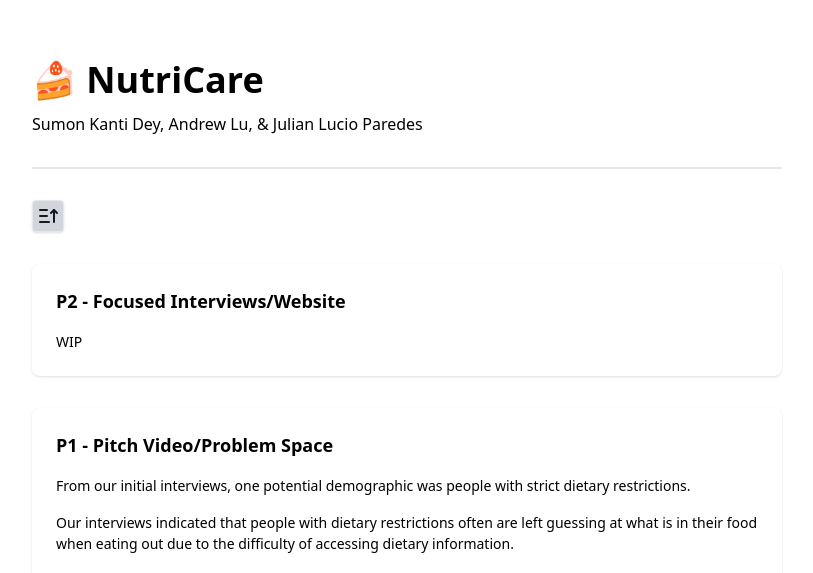
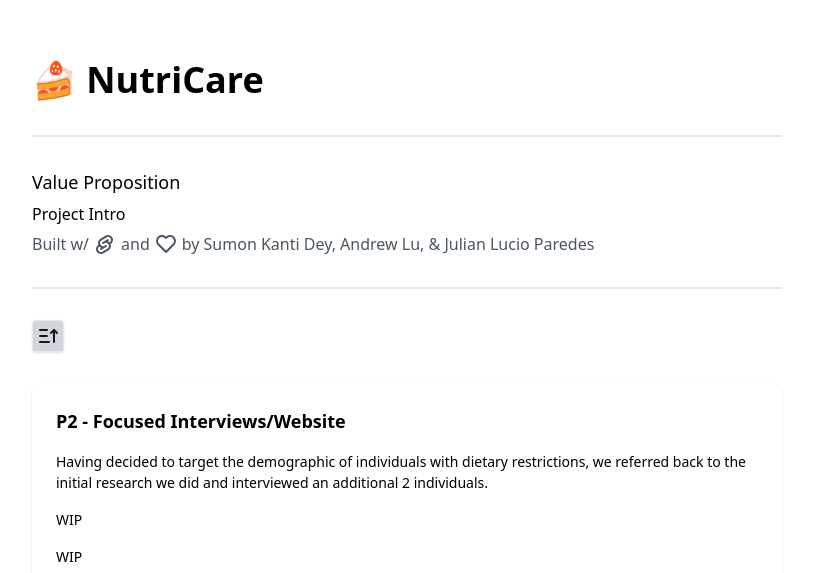
Before and after one commit to andrewtlu/hci-logs, a Svelte app: page / in a window 1280 px wide. Shown: the top 573 px of the page, without its empty margins (233-1046 px from the left). Built offline with nearby package versions, Linux system fonts and the light colour scheme.

Commit message:
Add P2 initial, info box

```diff
--- a/src/App.svelte
+++ b/src/App.svelte
@@ -1,5 +1,6 @@
 <script>
   import ControlGroup from "./components/ControlGroup.svelte";
+  import Info from "./components/Info.svelte";
   import P1 from "./components/P1.svelte";
   import P2 from "./components/P2.svelte";
   import { sort } from "./stores/sort.svelte";
@@ -24,7 +25,8 @@
     <!-- title -->
     <div class="flex flex-col gap-2">
       <h1 class="text-4xl font-bold pb-1 mt-15">🍰 NutriCare</h1>
-      <h2>Sumon Kanti Dey, Andrew Lu, & Julian Lucio Paredes</h2>
+      <div class="divider"></div>
+      <Info />
       <div class="divider"></div>
       <ControlGroup />
     </div>
--- /dev/null
+++ b/src/components/Info.svelte
@@ -0,0 +1,16 @@
+<script>
+  import { IconBrandSvelte, IconHeart } from "@tabler/icons-svelte";
+</script>
+
+<!-- @component
+Team info card
+ -->
+<div class="flex flex-col gap-1.5">
+  <p class="pbody text-lg">Value Proposition</p>
+  <p class="pbody">Project Intro</p>
+  <p class="pbody text-md text-gray-600 items-center flex gap-1">
+    Built w/ <IconBrandSvelte class="inline-block" /> and <IconHeart
+      class="inline-block"
+    /> by Sumon Kanti Dey, Andrew Lu, & Julian Lucio Paredes
+  </p>
+</div>
--- a/src/components/P2.svelte
+++ b/src/components/P2.svelte
@@ -5,6 +5,12 @@ P2 component
   <div class="pcard-content">
     <h1 class="pheader">P2 - Focused Interviews/Website</h1>
     <div class="pcard-body">
+      <p class="pbody">
+        Having decided to target the demographic of individuals with dietary
+        restrictions, we referred back to the initial research we did and
+        interviewed an additional 2 individuals.
+      </p>
+      <p class="pbody">WIP</p>
       <p class="pbody">WIP</p>
     </div>
   </div>
```
